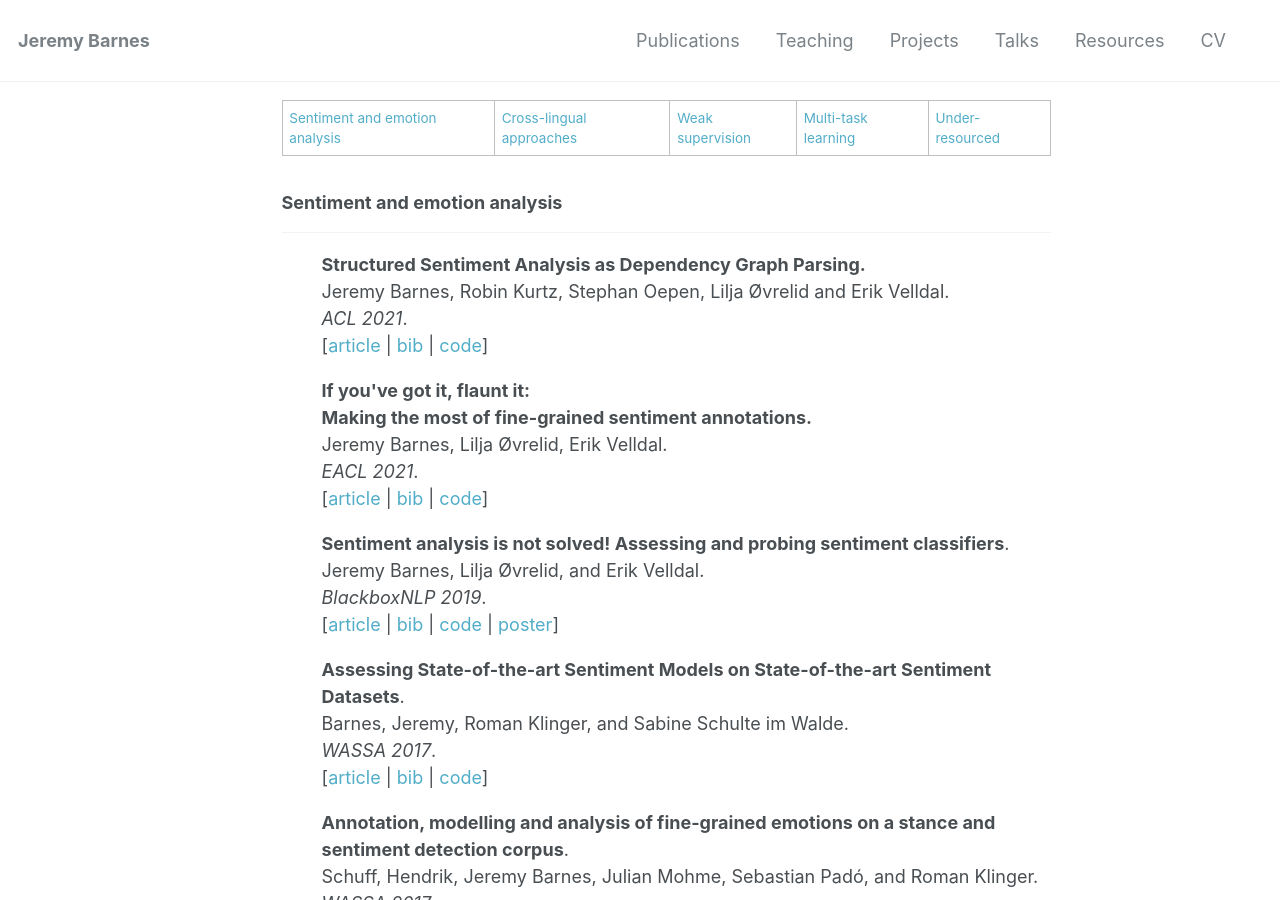
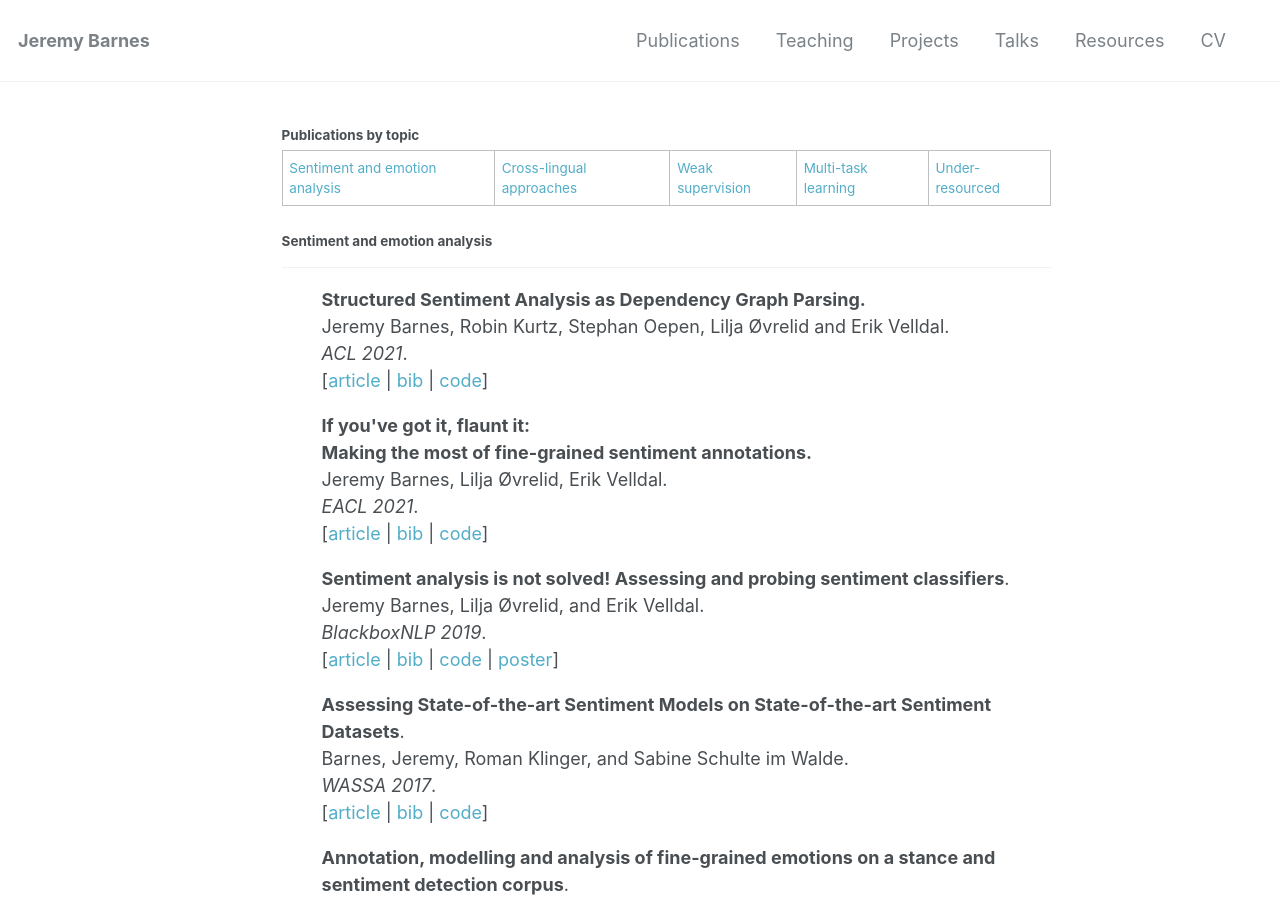
Before and after one commit to jerbarnes/jerbarnes.github.io, a Jekyll site: the page built from publications/index.html, in a window 1280 px wide and 900 px high. Built offline with Jekyll 4.4.1, drawn with Linux system fonts in a browser that asks for light colours.

```diff
--- a/publications/index.html
+++ b/publications/index.html
@@ -6,6 +6,8 @@
 <article class="page">
 <div class="blurb">
 
+
+<h4> Publications by topic</h4>
  <table>
   <tr>
     <td><A href="#sentiment">Sentiment and emotion analysis</A></td>
@@ -17,7 +19,7 @@
 </table>
 
 
-    <h3 id="sentiment"> Sentiment and emotion analysis </h3><hr>
+    <h4 id="sentiment"> Sentiment and emotion analysis </h4><hr>
 
 
 <ul>
@@ -63,7 +65,7 @@
 </ul>
 
 
-<h3 id="crosslingual"> Cross-lingual approaches </h3><hr>
+<h4 id="crosslingual"> Cross-lingual approaches </h4><hr>
 
 <ul>
         <strong>
@@ -133,7 +135,7 @@
             [<a href="https://www.aclweb.org/anthology/C16-1152/">article</a> | <a href="https://www.aclweb.org/anthology/C16-1152.bib">bib</a> | <a href="/downloads/coling_poster.pdf">poster</a>]
 </ul>
 
-<h3 id="weaksupervision">Weak supervision</h3><hr>
+<h4 id="weaksupervision">Weak supervision</h4><hr>
 
 <ul>
         <strong>
@@ -155,7 +157,7 @@
 </ul>
 
 
-<h3 id="multitask"> Multi-task learning</h3><hr>
+<h4 id="multitask"> Multi-task learning</h4><hr>
 
 <ul>
         <strong>
@@ -184,7 +186,7 @@
 </ul>
 
 
-<h3 id="resources"> Resources and models for under-resouced scenarios </h3><hr>
+<h4 id="resources"> Resources and models for under-resouced scenarios </h4><hr>
 
 <ul>
         <strong>
```
